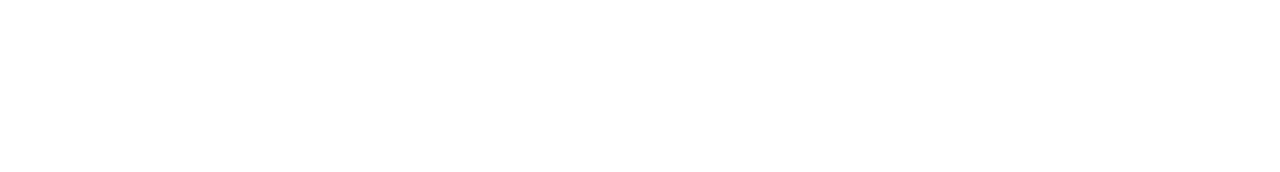
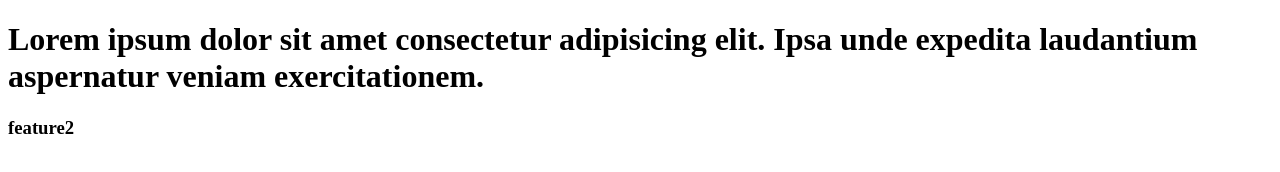
Before and after one commit to nardogrey45/web2, a plain HTML site: page index.html in a window 1280 px wide. Drawn offline with Linux system fonts and the light colour scheme.

Commit message:
feature2

```diff
--- a/index.html
+++ b/index.html
@@ -6,6 +6,7 @@
     <title>Document</title>
 </head>
 <body>
-
+    <h1>Lorem ipsum dolor sit amet consectetur adipisicing elit. Ipsa unde expedita laudantium aspernatur veniam exercitationem.</h1>
+ <h3>feature2</h3>
 </body>
 </html>
```
